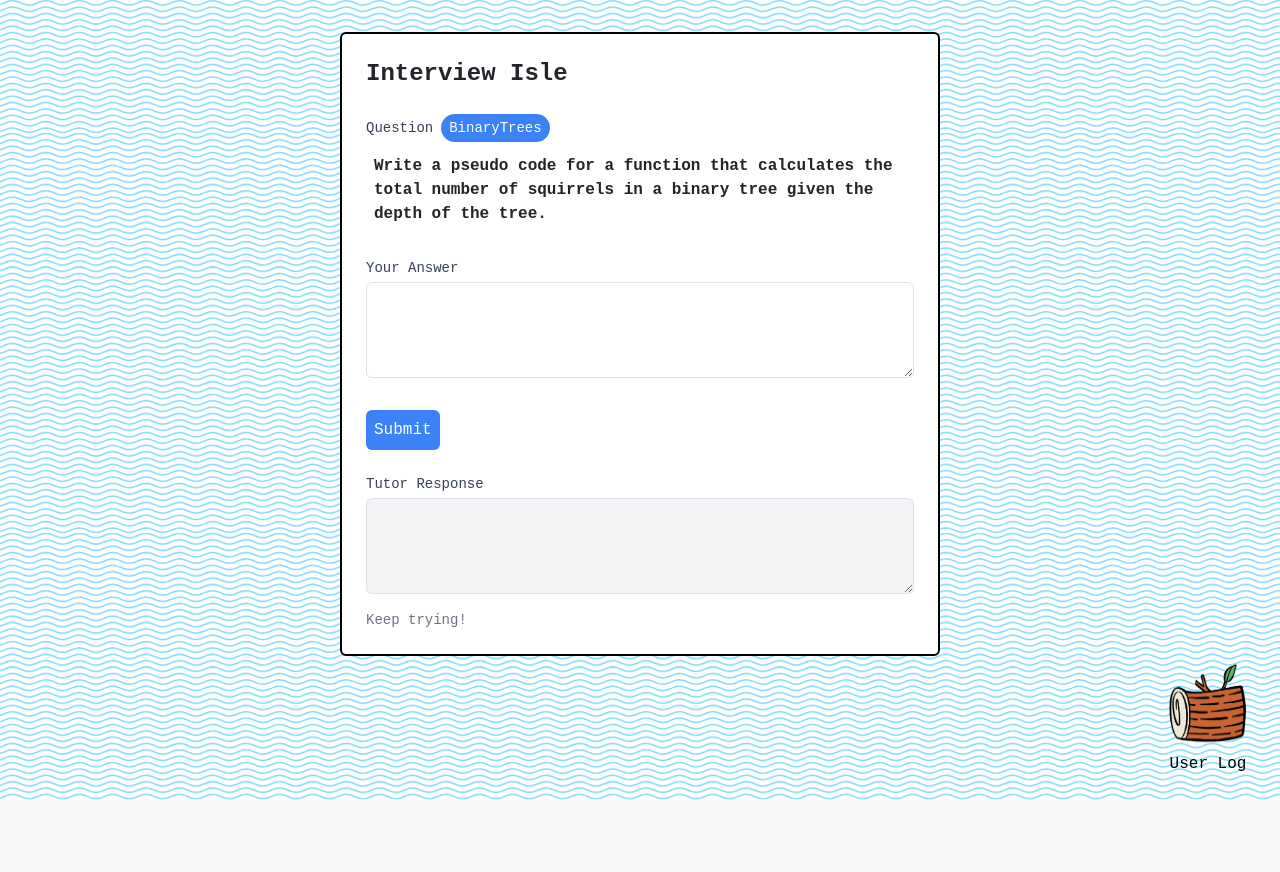
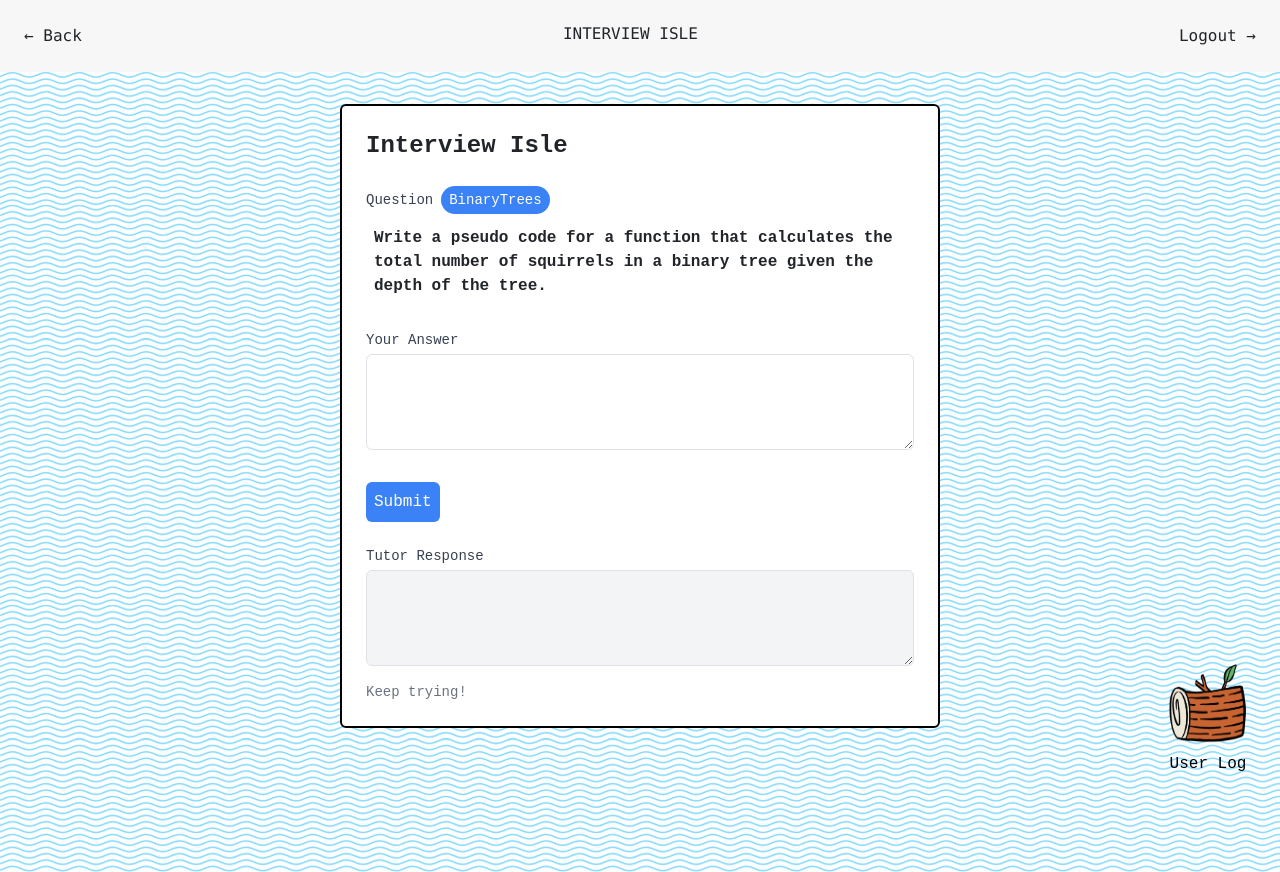
Before and after one commit to jk021227/sweetcode, a React (Create React App) app in the folder sweetcode/: page /interview in a window 1280 px wide. Before the commit the page ends 800 px from the top, so only its background shows below. Built offline with nearby package versions, Linux system fonts and the light colour scheme.

Commit message:
added nav

```diff
--- a/sweetcode/src/towns/InterviewIsle.js
+++ b/sweetcode/src/towns/InterviewIsle.js
@@ -1,5 +1,4 @@
 import React, { useState, useEffect } from 'react'
-
 import Nav from '../components/Nav.js'
 
 const InterviewIsle = () => {
@@ -117,7 +116,10 @@ const InterviewIsle = () => {
   console.log(logImg)
 
   return (
-    <div
+    <div>
+    <Nav titleText="Interview Isle" />
+    <br />
+      <div
       className="bg-cover overflow-hidden"
       style={{
         backgroundImage: bgImgSrc,
@@ -224,6 +226,8 @@ const InterviewIsle = () => {
         )}
       </div>
     </div>
+    </div>
+
   )
 }
 
```
